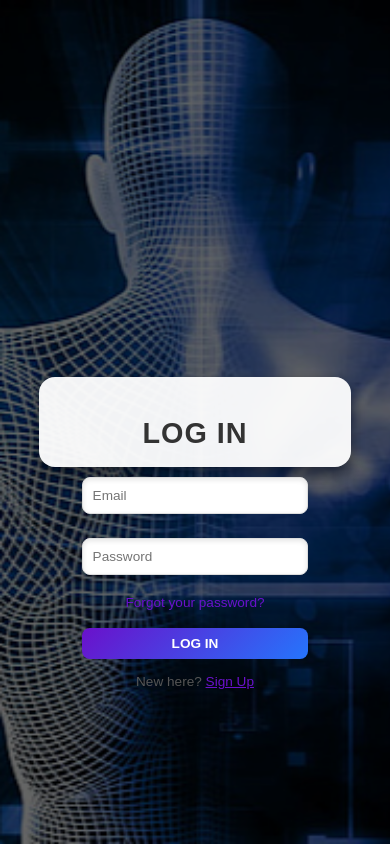
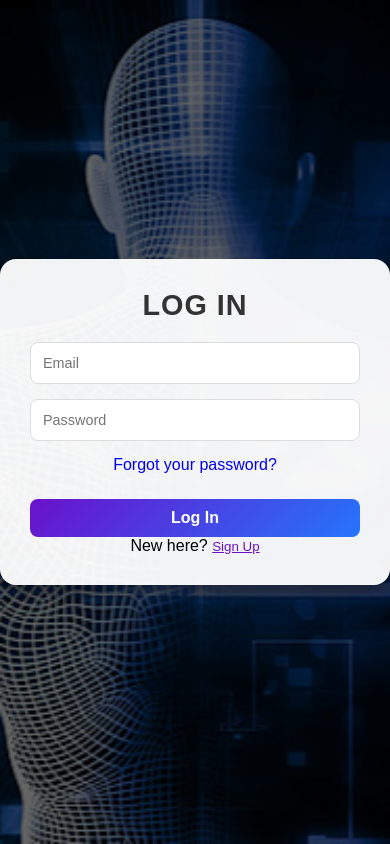
Before and after one commit to Ishuuutanejaaa/Vital_Aura, a React (Create React App) app in the folder frontend/: page / in a window 390 px wide. Built offline with nearby package versions, Linux system fonts and the light colour scheme.

Commit message:
loginhome

```diff
--- a/frontend/src/Components/HomePage/HomePage.js
+++ b/frontend/src/Components/HomePage/HomePage.js
@@ -1,7 +1,6 @@
-//import React from "react";
+import React, { useEffect } from "react";
+import { Link } from "react-router-dom"; // Import Link for routing
 import "../HomePage/HomePage.css"; // Import your CSS file
-import React, { useEffect } from "react";
-//import "./index.css"; // Import your CSS file
 
 const HomePage = () => {
   useEffect(() => {
@@ -44,12 +43,16 @@ const HomePage = () => {
 
             {/* Buttons */}
             <div className="first-section-content-btns">
-              <a href="quiz.html">
-                <i className="fa-solid fa-question"></i> Quiz
-              </a>
-              <a href="Random.html">
-                <i className="fa-solid fa-heart"></i> Random Affirmations
-              </a>
+              <Link to="/quiz" style={{ textDecoration: "none", color: "inherit" }}>
+                <a>
+                  <i className="fa-solid fa-question"></i> Quiz
+                </a>
+              </Link>
+              <Link to="/random-affirmations" style={{ textDecoration: "none", color: "inherit" }}>
+                <a>
+                  <i className="fa-solid fa-heart"></i> Random Affirmations
+                </a>
+              </Link>
             </div>
           </div>
         </div>
--- a/frontend/src/Components/Login.jsx
+++ b/frontend/src/Components/Login.jsx
@@ -1,9 +1,9 @@
 import React, { useState } from 'react';
 import { useNavigate } from 'react-router-dom';
-import './Styles/Login.css';
+import styles from './Styles/Login.module.css';
 
 const Login = () => {
-  const [isSignUp, setIsSignUp] = useState(false); // Toggle between login and sign-up
+  const [isSignUp, setIsSignUp] = useState(false);
   const [formData, setFormData] = useState({
     email: '',
     name: '',
@@ -39,13 +39,10 @@ const Login = () => {
 
       if (response.ok) {
         alert(data.message);
-
         if (isSignUp) {
-          // After successful sign-up, switch to the login view
           setIsSignUp(false);
-          setFormData({ ...formData, password: '' }); // Clear the password field
+          setFormData({ ...formData, password: '' });
         } else {
-          // After successful login, save the token and redirect to the home page
           localStorage.setItem('token', data.token);
           navigate('/home');
         }
@@ -59,70 +56,27 @@ const Login = () => {
   };
 
   return (
-    <div className="log-body">
-      <div className="container">
+    <div className={styles.logBody}>
+      <div className={styles.container}>
         {isSignUp ? (
-          // Sign-Up Form
-          <div className="form-container">
+          <div className={styles.formContainer}>
             <h1>Create Account</h1>
             <form onSubmit={handleSubmit}>
-              <input
-                type="email"
-                name="email"
-                placeholder="Email"
-                value={formData.email}
-                onChange={handleChange}
-                required
-              />
-              <input
-                type="text"
-                name="name"
-                placeholder="Name"
-                value={formData.name}
-                onChange={handleChange}
-                required
-              />
-              <input
-                type="text"
-                name="gender"
-                placeholder="Gender"
-                value={formData.gender}
-                onChange={handleChange}
-                required
-              />
-              <input
-                type="text"
-                name="address"
-                placeholder="Address"
-                value={formData.address}
-                onChange={handleChange}
-                required
-              />
-              <input
-                type="number"
-                name="phoneNumber"
-                placeholder="Phone Number"
-                value={formData.phoneNumber}
-                onChange={handleChange}
-                required
-              />
-              <input
-                type="password"
-                name="password"
-                placeholder="Password"
-                value={formData.password}
-                onChange={handleChange}
-                required
-              />
+              <input type="email" name="email" placeholder="Email" value={formData.email} onChange={handleChange} required />
+              <input type="text" name="name" placeholder="Name" value={formData.name} onChange={handleChange} required />
+              <input type="text" name="gender" placeholder="Gender" value={formData.gender} onChange={handleChange} required />
+              <input type="text" name="address" placeholder="Address" value={formData.address} onChange={handleChange} required />
+              <input type="number" name="phoneNumber" placeholder="Phone Number" value={formData.phoneNumber} onChange={handleChange} required />
+              <input type="password" name="password" placeholder="Password" value={formData.password} onChange={handleChange} required />
               <button type="submit">Sign Up</button>
             </form>
             <p>
               Already have an account?{' '}
               <button
-                className="link-button"
+                className={styles.linkButton}
                 onClick={() => {
                   setIsSignUp(false);
-                  setFormData({ ...formData, password: '' }); // Clear password field
+                  setFormData({ ...formData, password: '' });
                 }}
               >
                 Log In
@@ -130,32 +84,17 @@ const Login = () => {
             </p>
           </div>
         ) : (
-          // Log-In Form
-          <div className="form-container">
+          <div className={styles.formContainer}>
             <h1>Log In</h1>
             <form onSubmit={handleSubmit}>
-              <input
-                type="email"
-                name="email"
-                placeholder="Email"
-                value={formData.email}
-                onChange={handleChange}
-                required
-              />
-              <input
-                type="password"
-                name="password"
-                placeholder="Password"
-                value={formData.password}
-                onChange={handleChange}
-                required
-              />
+              <input type="email" name="email" placeholder="Email" value={formData.email} onChange={handleChange} required />
+              <input type="password" name="password" placeholder="Password" value={formData.password} onChange={handleChange} required />
               <a href="#">Forgot your password?</a>
               <button type="submit">Log In</button>
             </form>
             <p>
               New here?{' '}
-              <button className="link-button" onClick={() => setIsSignUp(true)}>
+              <button className={styles.linkButton} onClick={() => setIsSignUp(true)}>
                 Sign Up
               </button>
             </p>
--- a/frontend/src/Components/Styles/Login.css
+++ /dev/null
@@ -1,157 +0,0 @@
-/* General styling */
-body, html {
-  margin: 0;
-  padding: 0;
-  font-family: 'Poppins', sans-serif;
-  height: 100%;
-  background: url('../backgroundimage.jpg') no-repeat center center fixed;
-  background-size: cover;
-}
-
-.log-body {
-  display: flex;
-  justify-content: center;
-  align-items: center;
-  height: 100vh;
-  background: rgba(0, 0, 0, 0.6); /* Subtle overlay for readability */
-}
-
-.container {
-  width: 350px;
-  background: rgba(255, 255, 255, 0.95);
-  border-radius: 16px;
-  box-shadow: 0px 8px 15px rgba(0, 0, 0, 0.4);
-  padding: 30px;
-  display: flex;
-  flex-direction: column;
-  align-items: center;
-  text-align: center;
-}
-
-h1 {
-  font-size: 1.8rem;
-  margin-bottom: 20px;
-  color: #333;
-  text-align: center;
-  font-weight: bold;
-  text-transform: uppercase;
-  letter-spacing: 1px;
-}
-
-form {
-  width: 100%;
-  display: flex;
-  flex-direction: column;
-  align-items: center;
-}
-
-form input {
-  width: 90%;
-  margin: 12px 0;
-  padding: 12px;
-  border: 1px solid #ddd;
-  border-radius: 8px;
-  font-size: 0.9rem;
-  box-shadow: inset 0 2px 5px rgba(0, 0, 0, 0.1);
-  transition: all 0.3s ease;
-}
-
-form input:focus {
-  border-color: #6a11cb;
-  outline: none;
-  box-shadow: 0 0 5px rgba(106, 17, 203, 0.5);
-}
-
-form a {
-  text-decoration: none;
-  font-size: 0.85rem;
-  color: #6a11cb;
-  margin: 8px 0;
-}
-
-form a:hover {
-  text-decoration: underline;
-}
-
-form button {
-  background: linear-gradient(135deg, #6a11cb, #2575fc);
-  color: #fff;
-  border: none;
-  border-radius: 8px;
-  padding: 10px 15px;
-  font-size: 0.9rem;
-  cursor: pointer;
-  transition: all 0.3s ease;
-  margin-top: 10px;
-  width: 90%;
-  font-weight: bold;
-  text-transform: uppercase;
-}
-
-form button:hover {
-  background: linear-gradient(135deg, #2575fc, #6a11cb);
-  box-shadow: 0px 4px 10px rgba(106, 17, 203, 0.5);
-}
-
-p {
-  margin-top: 15px;
-  font-size: 0.85rem;
-  color: #555;
-  text-align: center;
-}
-
-.link-button {
-  background: none;
-  border: none;
-  color: #6a11cb;
-  cursor: pointer;
-  text-decoration: underline;
-  font-size: 0.85rem;
-}
-
-.link-button:hover {
-  color: #2575fc;
-}
-
-/* Overlay Image */
-form img {
-  width: 60px;
-  height: 60px;
-  margin-bottom: 15px;
-  border-radius: 50%;
-  box-shadow: 0px 3px 5px rgba(0, 0, 0, 0.2);
-}
-
-/* Center-align heading */
-h1 {
-  display: block;
-  margin: 0 auto;
-  text-align: center;
-}
-
-/* Adjusting padding for smaller components */
-.form-container {
-  width: 100%;
-  padding: 10px 0;
-}
-
-h1 {
-  margin-bottom: 15px;
-}
-
-/* Responsive Design */
-@media (max-width: 768px) {
-  .container {
-    width: 80%;
-  }
-
-  form input {
-    font-size: 0.85rem;
-    padding: 10px;
-  }
-
-  form button {
-    font-size: 0.85rem;
-    padding: 8px 10px;
-  }
-}
--- /dev/null
+++ b/frontend/src/Components/Styles/Login.module.css
@@ -0,0 +1,72 @@
+/* General styling */
+body, html {
+  margin: 0;
+  padding: 0;
+  font-family: 'Poppins', sans-serif;
+  height: 100%;
+  background: url('../backgroundimage.jpg') no-repeat center center fixed;
+  background-size: cover;
+}
+
+.logBody {
+  display: flex;
+  justify-content: center;
+  align-items: center;
+  height: 100vh;
+  background: rgba(0, 0, 0, 0.6); /* Subtle overlay for readability */
+}
+
+.container {
+  width: 400px;
+  background: rgba(255, 255, 255, 0.95);
+  border-radius: 16px;
+  box-shadow: 0px 8px 15px rgba(0, 0, 0, 0.4);
+  padding: 30px;
+  text-align: center;
+}
+
+h1 {
+  font-size: 1.8rem;
+  margin-bottom: 20px;
+  color: #333;
+  font-weight: bold;
+  text-transform: uppercase;
+  letter-spacing: 1px;
+}
+
+form {
+  display: flex;
+  flex-direction: column;
+  gap: 15px;
+}
+
+form input {
+  padding: 12px;
+  border: 1px solid #ddd;
+  border-radius: 8px;
+  font-size: 0.9rem;
+}
+
+form button {
+  background: linear-gradient(135deg, #6a11cb, #2575fc);
+  color: #fff;
+  border: none;
+  border-radius: 8px;
+  padding: 10px 15px;
+  font-size: 1rem;
+  cursor: pointer;
+  margin-top: 10px;
+  font-weight: bold;
+}
+
+form button:hover {
+  background: linear-gradient(135deg, #2575fc, #6a11cb);
+}
+
+.linkButton {
+  background: none;
+  border: none;
+  color: #6a11cb;
+  cursor: pointer;
+  text-decoration: underline;
+}
```
